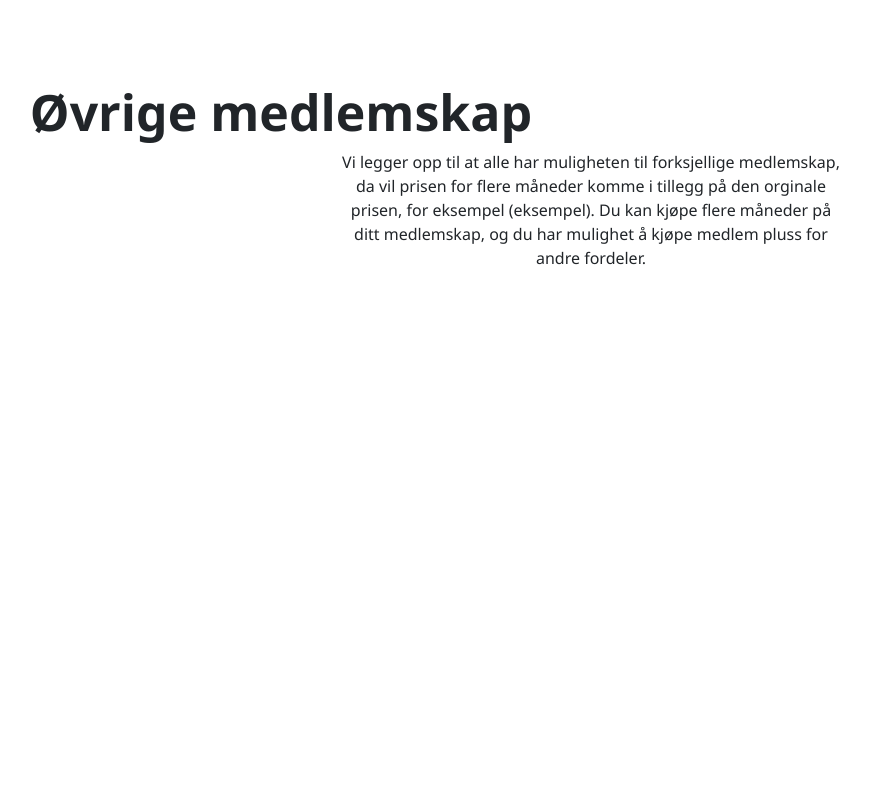
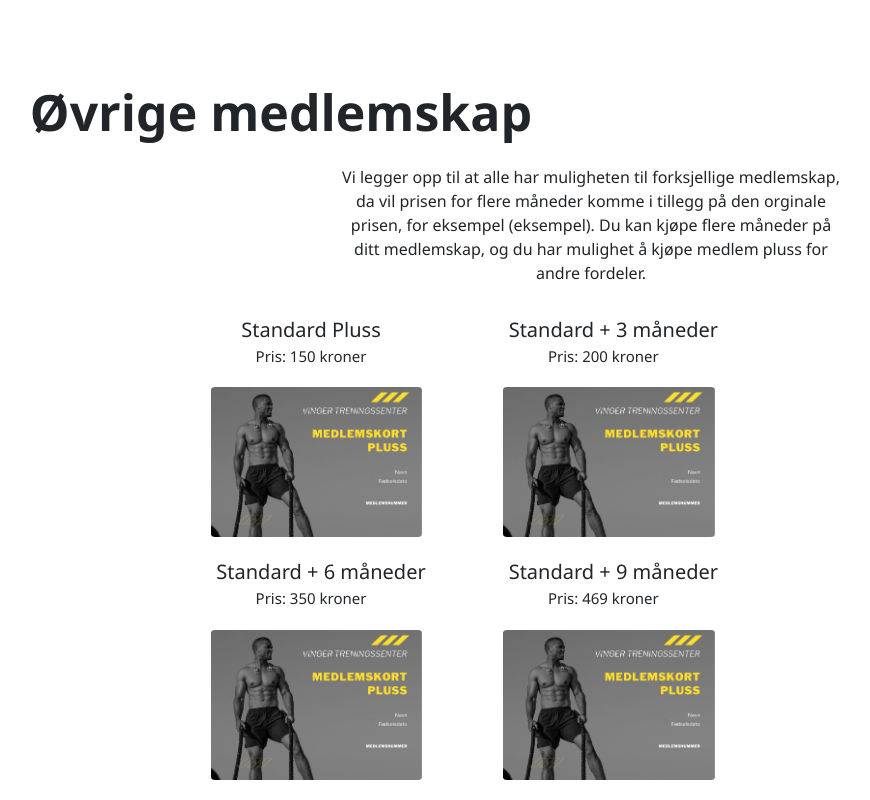
Before and after one commit to datamaster04/hvilvingene, a React (Create React App) app: page /medlemskap in a window 1280 px wide. Shown: the part 931-1731 px from the top of the page, without its empty margins (359-1229 px from the left). Before the commit the page ends 1201 px from the top, so only its background shows below. Built offline with nearby package versions, Linux system fonts and the light colour scheme.

Commit message:
øvrige medlemskaper

```diff
--- a/src/pages/medlemskap.jsx
+++ b/src/pages/medlemskap.jsx
@@ -79,10 +79,54 @@ const medlemskap = (props) => {
             andre fordeler.
           </div>
           <div className="øvrige-medlemskaper">
-              <div className="øvrige-medlemskaper-header-section">
-                  <div className="øvrige-medlemskaper-header"></div>
-                  <div className="øvrige-medlemskaper-info"></div>
+          <div className="medlem-pluss">
+              <div className="header-medlem-pluss">
+                Standard Pluss
               </div>
+              <div className="pris-medlem-pluss">Pris: 150 kroner</div>
+              <div className="image-medlem-pluss">
+                <img
+                  className="medlemskort-image-medlem-junior"
+                  src={MedlemskortPluss}
+                ></img>
+              </div>
+            </div>
+            <div className="medlem-pluss-3-måneder">
+              <div className="header-medlem-junior">
+                Standard + 3 måneder
+              </div>
+              <div className="pris-medlem-junior">Pris: 200 kroner</div>
+              <div className="image-medlem-junior">
+                <img
+                  className="medlemskort-image-medlem-junior"
+                  src={MedlemskortPluss}
+                ></img>
+              </div>
+            </div>
+            <div className="medlem-pluss-6-måneder">
+              <div className="header-medlem-junior">
+              Standard + 6 måneder
+              </div>
+              <div className="pris-medlem-junior">Pris: 350 kroner</div>
+              <div className="image-medlem-junior">
+                <img
+                  className="medlemskort-image-medlem-junior"
+                  src={MedlemskortPluss}
+                ></img>
+              </div>
+            </div>
+            <div className="medlem-pluss-9-måneder">
+              <div className="header-medlem-junior">
+              Standard + 9 måneder
+              </div>
+              <div className="pris-medlem-junior">Pris: 469 kroner</div>
+              <div className="image-medlem-junior">
+                <img
+                  className="medlemskort-image-medlem-junior"
+                  src={MedlemskortPluss}
+                ></img>
+              </div>
+            </div>
           </div>
         </div>
       </div>
--- a/src/style/medlemskap.css
+++ b/src/style/medlemskap.css
@@ -17,6 +17,7 @@
 }
 
 .øvrige-medlemskaper-header{
+    margin-bottom: 15px;
     font-size: 50px;
     font-weight: bold;
     text-align: center;
@@ -33,6 +34,14 @@
     text-align: center;
     width: 500px;
     margin-left: 700px;
+}
+
+.øvrige-medlemskaper{
+    display: grid;
+    grid-template-columns: 0.7fr 1fr;
+    grid-template-rows: 1fr 0.3fr;
+    margin-left: 570px;
+    margin-top: 30px;
 }
 
 .medlemskort-image-medlem-junior{
@@ -116,3 +125,37 @@
     text-align: center;
     width: 220px;
 }
+
+.header-medlem-pluss{
+    font-size: 20px;
+    text-align: center;
+    width: 200px;
+}
+
+.pris-medlem-pluss{
+    margin-bottom: 20px;
+    text-align: center;
+    width: 200px;
+    font-size: 15px;
+}
+
+.pris-medlem-pluss-3-måneder{
+    margin-bottom: 20px;
+    text-align: center;
+    width: 200px;
+    font-size: 15px;
+}
+
+.pris-medlem-pluss-6-måneder{
+    margin-bottom: 20px;
+    text-align: center;
+    width: 200px;
+    font-size: 15px;
+}
+
+.pris-medlem-pluss-9-måneder{
+    margin-bottom: 20px;
+    text-align: center;
+    width: 200px;
+    font-size: 15px;
+}
```
